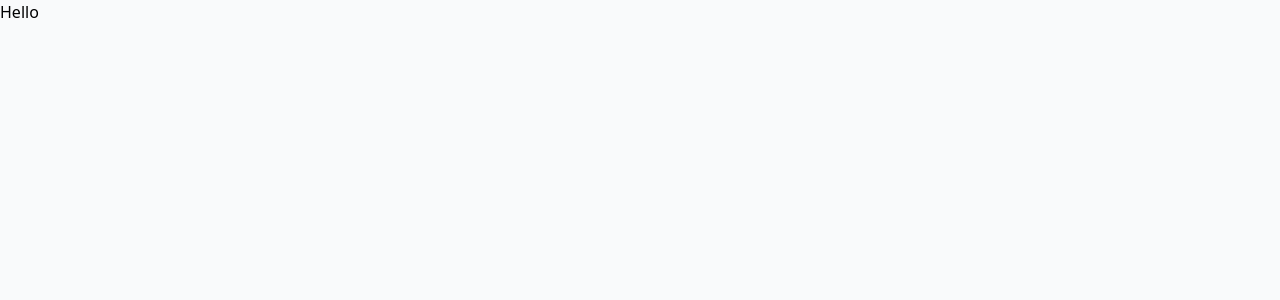
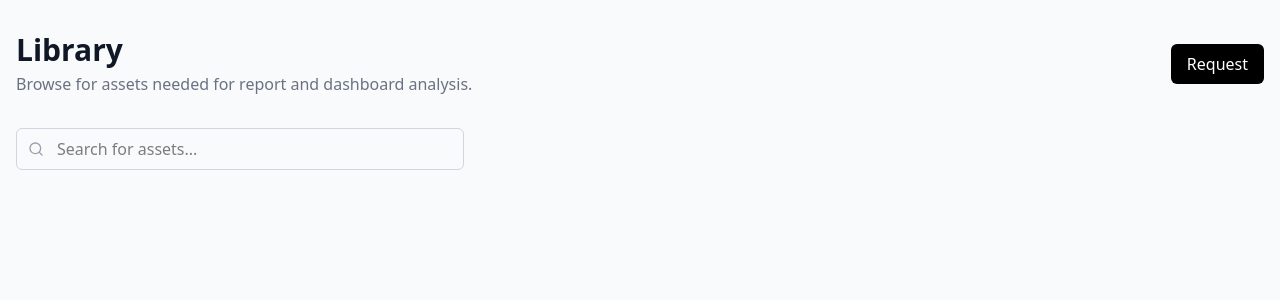
Before and after one commit to julydeath/kpi-dashboard, a Next.js app: page / in a window 1280 px wide. Shown: the top 300 px of the page. Built offline with nearby package versions, Linux system fonts and the light colour scheme.

Commit message:
chore: Search bar and Library

```diff
--- a/app/page.tsx
+++ b/app/page.tsx
@@ -1,8 +1,9 @@
+import Library from "@/components/Library";
 
 export default function Home() {
   return (
     <main className="min-h-screen bg-gray-50 mx-auto">
-      Hello
+      <Library />
     </main>
   );
 }
--- /dev/null
+++ b/components/Library.tsx
@@ -0,0 +1,27 @@
+import SearchBar from "./SearchBar";
+
+export default function Library() {
+  return (
+    <div>
+      <div className="container mx-auto px-4 py-8">
+        <div className="flex flex-col md:flex-row justify-between items-start md:items-center mb-8">
+          <div>
+            <h1 className="text-3xl font-bold text-gray-900">Library</h1>
+            <p className="text-gray-500 mt-1">
+              Browse for assets needed for report and dashboard analysis.
+            </p>
+          </div>
+          <div className="mt-4 md:mt-0">
+            <button className="px-4 py-2 bg-black rounded-md text-white hover:bg-gray-800">
+              Request
+            </button>
+          </div>
+        </div>
+
+        <div className="mb-8">
+          <SearchBar />
+        </div>
+      </div>
+    </div>
+  );
+}
--- /dev/null
+++ b/components/SearchBar.tsx
@@ -0,0 +1,16 @@
+import { Search } from "lucide-react";
+
+export default function SearchBar() {
+  return (
+    <div className="relative w-full max-w-md">
+      <div className="absolute inset-y-0 left-0 pl-3 flex items-center pointer-events-auto">
+        <Search className="h-4 w-4 text-gray-400" />
+      </div>
+      <input
+        className="w-full pl-10 pr-4 py-2 border border-gray-300 rounded-md focus:outline-none focus:ring-2 focus:border-transparent"
+        type="text"
+        placeholder="Search for assets..."
+      />
+    </div>
+  );
+}
```
Also changed, not shown: package.json (+6 -5 lines), 1 other file (tests, documents, lock files or other folders).
